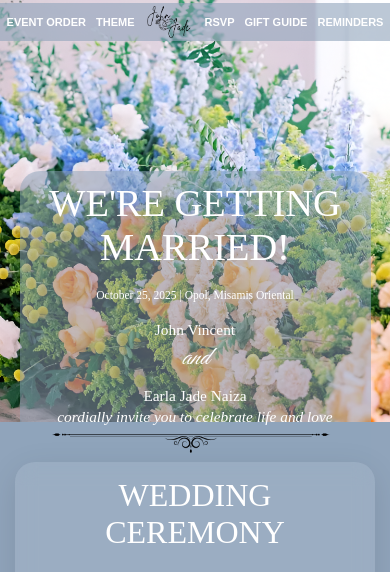
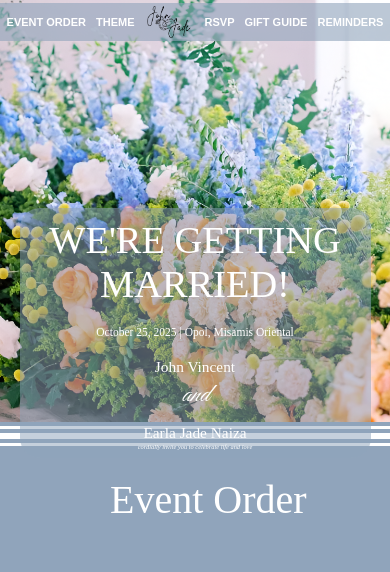
Before and after one commit to En1ey/John-Jade-Wedding-Invitation, a Next.js app: page / in a window 390 px wide. Shown: the top 572 px of the page. Built offline with nearby package versions, Linux system fonts and the light colour scheme; no server answers; the database is empty.

Commit message:
new update

```diff
--- a/src/app/globals.css
+++ b/src/app/globals.css
@@ -169,11 +169,26 @@ body {
   padding: 0 20px;
 }
 
+.venue-wrapper span {
+  font: 2.5em Caveat Brushf;
+  color: var(--text-white);
+  text-align: center;
+  position: relative;
+  top: -70px;
+  left: 660px;
+  margin-bottom: 30px;
+}
+
 .venue-container h1 {
   font: 2.5em Caveat Brushf;
   color: var(--text-white);
   text-align: center;
+  position: relative;
   margin-bottom: 30px;
+}
+
+.venue-wrapper {
+  border: none;
 }
 
 .venue-container h2 {
@@ -857,8 +872,22 @@ body {
     gap: 10px;
   }
 
+  .content h3 {
+    font-size: 1em;
+  }
+
   .venue-wrapper {
     padding: 40px 0;
+  }
+
+  .venue-wrapper span{
+    font: 2.5em Caveat Brushf;
+    color: var(--text-white);
+    text-align: center;
+    position: relative;
+    top: -70px;
+    left: 110px;
+    margin-bottom: 20px;
   }
 
   .venue-container {
@@ -993,16 +1022,9 @@ body {
   .content {
     font-size: 0.8em;
     padding: 10px;
-    position: relative;
-    top: 120px;
+    height: 250px;
+    top: 208px;
     width: 90%;
-  }
-
-  .bottom-img {
-    width: 300px;
-    top: 245px;
-    left: 50%;
-    transform: translateX(-50%);
   }
 
   .header {
@@ -1033,8 +1055,22 @@ body {
     font-size: 0.9em;
   }
 
+  .content h4 {
+    font-size: 0.5em;
+  }
+
     .venue-container h1 {
     font-size: 2em;
+  }
+
+  .venue-wrapper span{
+    font: 2.5em Caveat Brushf;
+    color: var(--text-white);
+    text-align: center;
+    position: relative;
+    top: -70px;
+    left: 110px;
+    margin-bottom: 20px;
   }
 
   .venue-card {
--- a/src/app/page.tsx
+++ b/src/app/page.tsx
@@ -292,7 +292,7 @@ export default function Home() {
             <li><a href="#reminders">REMINDERS</a></li>
           </ul>
         </header>
-        <div className="content" id="home">
+        <div className="content pb-32" id="home">
           <h1>WE&apos;RE GETTING MARRIED!</h1>
           <span></span>
           <h3>October 25, 2025 | Opol, Misamis Oriental</h3>
@@ -300,18 +300,16 @@ export default function Home() {
           <p>and</p>
           <h2>Earla Jade Naiza</h2>
           <h4>cordially invite you to celebrate life and love</h4>
-          <Image
-            src="/assests/img/6.png"
-            alt="Bottom-img"
-            className="bottom-img"
-            width={800}
-            height={500}
-          />
         </div>
+      </div>
+
+      <div className="venue-wrapper mt-1">
+        <hr className="w-full border-t-10 border-white border-b-10 border-double -mt-10" />
       </div>
 
       {/* VENUE & SCHEDULE */}
       <div className="venue-wrapper">
+        <span>Event Order</span>
         <div className="venue-container" id="venueandschedule">
           <div className="venue-grid">
             {/* Church Ceremony */}
```
